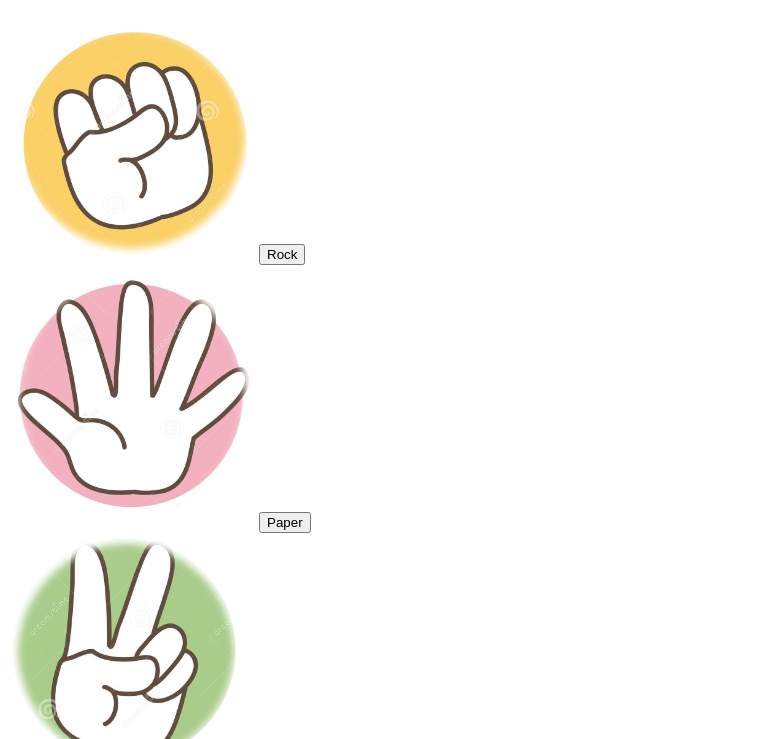
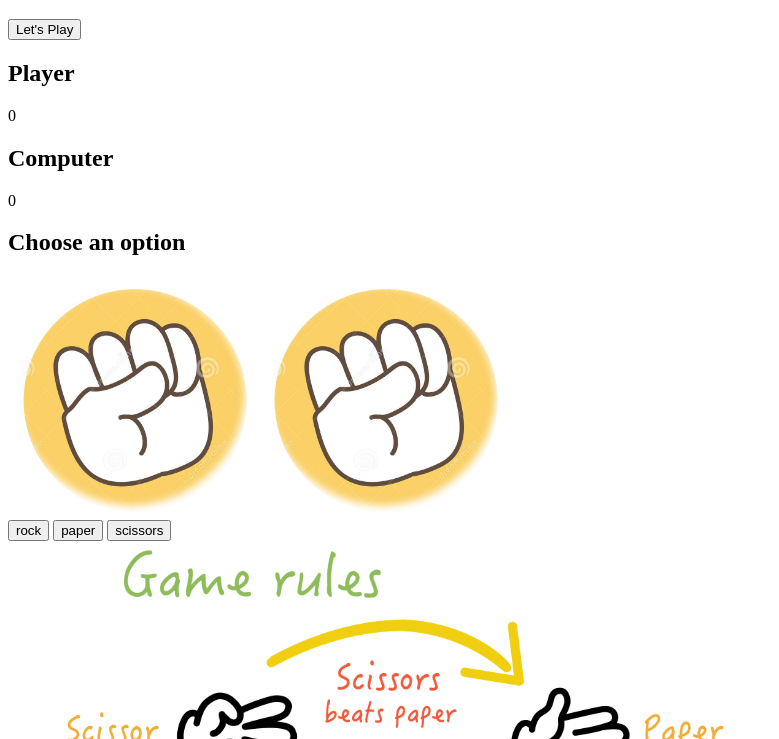
Before and after one commit to SaraMehlis/Rock-Paper-Scissors, a plain HTML site: page index.html in a window 1280 px wide. Shown: the part 61-800 px from the top of the page, without its empty margins (0-779 px from the left). Drawn offline with Linux system fonts and the light colour scheme.

Commit message:
Add score area between player and computer

```diff
--- a/index.html
+++ b/index.html
@@ -1,5 +1,6 @@
 <!DOCTYPE html>
 <html lang="en">
+
 <head>
     <meta charset="UTF-8">
     <meta name="viewport" content="width=device-width, initial-scale=1.0">
@@ -7,23 +8,47 @@
     <link rel="stylesheet" href="assets/css/style.css">
 
 </head>
+
 <body>
+
+        <div class="intro">
             <h1>Rock Paper Scissors</h1>
-  <div class="game-container">
-    <div class="choice-container">
-        <img src="assets/images/rock.png" alt="Rock">
-        <button class="choice-button" onclick="startGame('rock')">Rock</button>
+            <button>Let's Play</button>
         </div>
-      <div class="choice-container">
-        <img src="assets/images/paper.png" alt="Paper">
-        <button class="choice-button" onclick="startGame('paper')">Paper</button>
+
+
+            <section class="game">
+                <div class="score">
+                    <div class="player-score">
+                        <h2>Player</h2>
+                        <p>0</p>
                     </div>
-      <div class="choice-container">
-        <img src="assets/images/scissor.png" alt="Scissors">
-        <button class="choice-button" onclick="startGame('scissors')">Scissors</button>
+                    <div class="computer-score">
+                        <h2>Computer</h2>
+                        <p>0</p>
                     </div>
-      <p id="result"></p>
+                </div>
+            </section>
+
+
+            <div class="match">
+                <h2 class="winner">Choose an option</h2>
+                <div class="hands">
+                    <img class="player-hand" src="assets/images/rock.png" alt="rock">
+                    <img class="computer-hand" src="assets/images/rock.png" alt="rock">
+                </div>
+                <div class="options">
+                    <button class="rock">rock</button>
+                    <button class="paper">paper</button>
+                    <button class="scissors">scissors</button>
+                </div>
+            </div>
+
+
+                <div id="game-rules">
+                    <img src="assets/images/game-rules.PNG" alt="game-rules">
                 </div>
                 <script src="assets/js/script.js"></script>
 </body>
+
 </html>
```
Also changed, not shown: assets/images/game-rules.PNG (added). Lines whose indentation alone changed are shown as unchanged.
